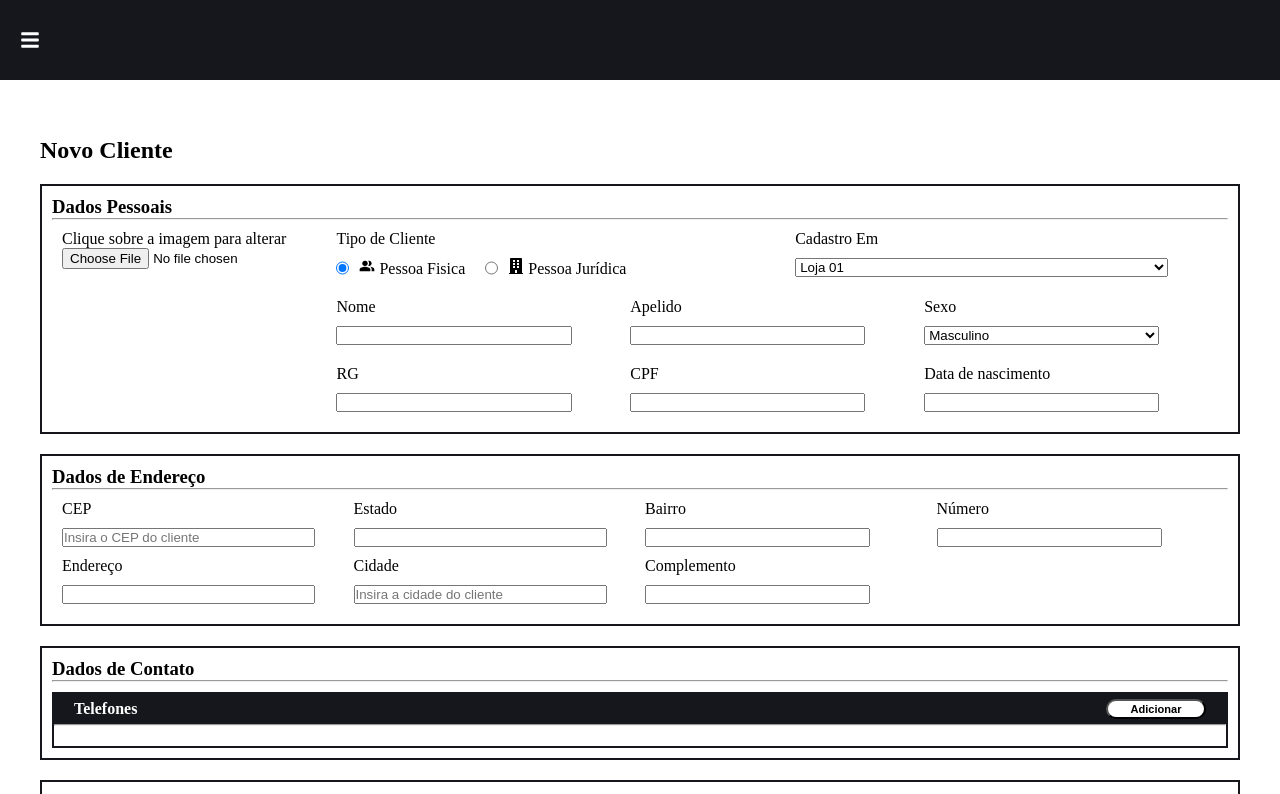
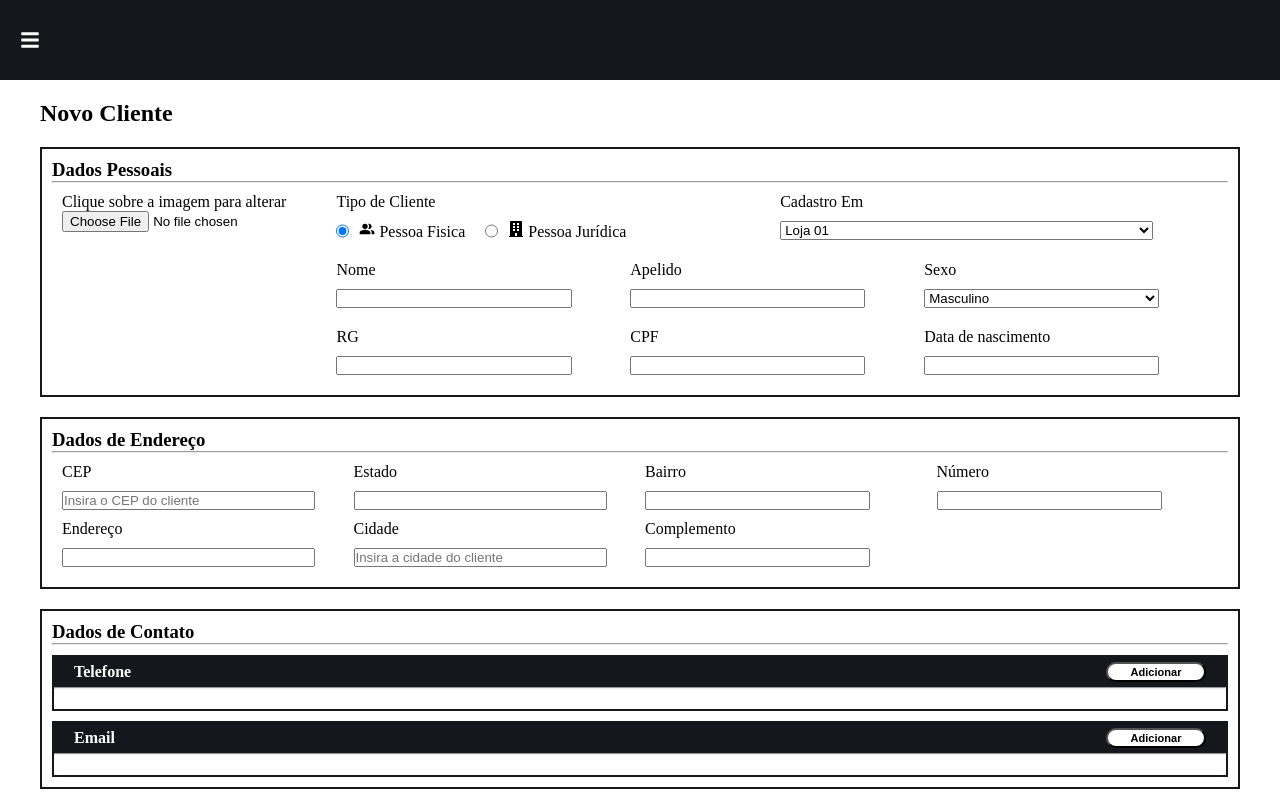
Before and after one commit to slicedcheese1/OticaCrud, a React (Vite) app: page /Sistema/ClienteCadastro in a window 1280 px wide. Shown: the top 794 px of the page. Built offline with nearby package versions, Linux system fonts and the light colour scheme.

Commit message:
card de email

```diff
--- a/src/App.jsx
+++ b/src/App.jsx
@@ -7,7 +7,6 @@ function App() {
   return (
     <>
       <div>
-        <h1>adada</h1>
         <Outlet />
       </div>
     </>
--- a/src/Componentes/ClienteRegistro/CardContatoClienteRegistro.jsx
+++ b/src/Componentes/ClienteRegistro/CardContatoClienteRegistro.jsx
@@ -4,19 +4,32 @@ import './CardContatoClienteRegistro.css'
 import ReactInputMask from 'react-input-mask'
 
 
-const CardContatoClienteRegistro = () => {
+const CardContatoClienteRegistro = (isTelCard) => {
   return (
         <>
     <form className="cardTel" id="form-contato" method="post">
       <div className="num-box">
+        {isTelCard && (
+          <>
             <label for="telefone">Número</label>
-        <ReactInputMask mask={"(99) 99999-9999"} type="tel" name="telefone" id="telefone" />
+            <input mask={"(99) 99999-9999"} type="tel" name="telefone" id="telefone" />
+          </>
+        )}
+        {isTelCard === false && (
+          <>
+            <label for="email">Email</label>
+            <input type="text" name="email" />
+          </>
+        )}
       </div>
       <div className="preferences">
         <div className="preferences-1">
           <input type="checkbox" name="numero-principal" />
           <label for="numero-principal">Principal</label>
         </div>
+
+        {isTelCard  &&
+        <div>
           <div className="preferences-1">
             <input type="checkbox" name="numero-principal" />
             <label for="envio-sms">Habilitar envio de sms</label>
@@ -26,6 +39,8 @@ const CardContatoClienteRegistro = () => {
             <label htmlFor="envio-wpp">Habilitar envio de WhatsApp</label>
           </div>
         </div>
+        }
+      </div>
     </form>
       </>
   )
--- a/src/Componentes/ClienteRegistro/DadosContatoClienteRegistro.jsx
+++ b/src/Componentes/ClienteRegistro/DadosContatoClienteRegistro.jsx
@@ -7,9 +7,14 @@ import CardContatoClienteRegistro from './CardContatoClienteRegistro'
 const DadosContatoClienteRegistro = () => {
 
   const [cardTel, setCardTel] = useState([])
+  const [cardEmail, setCardEmail] = useState([])
 
-  const handleCardContatoAdd = (event) => {
-    setCardTel([...cardTel, <CardContatoClienteRegistro/>]);
+  const addTel = (event) => {
+    setCardTel([...cardTel, <CardContatoClienteRegistro isTelCard= {true} />]);
+  };
+
+  const addEmail = (event) => {
+    setCardEmail([...cardEmail, <CardContatoClienteRegistro isTelCard = {false} />]);
   };
 
   return (
@@ -19,8 +24,8 @@ const DadosContatoClienteRegistro = () => {
         <hr/>
         <div className="card-all-infos">
           <div className="card-name-button">
-              <h4 className='card-name'>Telefones</h4>
-              <button onClick={handleCardContatoAdd} className="add-button-back">
+            <h4 className='card-name'>Telefone</h4>
+            <button onClick={addTel} className="add-button-back">
               <h5 className='add-button'>Adicionar</h5>
             </button>
           </div>
@@ -34,6 +39,24 @@ const DadosContatoClienteRegistro = () => {
           </div>
         </div>
 
+        <div className="card-all-infos">
+          <div className="card-name-button">
+            <h4 className='card-name'>Email</h4>
+            <button onClick={addEmail} className="add-button-back">
+              <h5 className='add-button'>Adicionar</h5>
+            </button>
+          </div>
+          <hr />
+          <div className="card-infos">
+            <ul className='card-list'>
+              {cardEmail.map( card => (
+                <li key={card} >{card}</li>
+              ))}
+            </ul>
+          </div>
+        </div>
+
+
       </div>
       </>
   )
--- a/src/Componentes/ClienteRegistro/DadosPessoaisClienteRegistro.css
+++ b/src/Componentes/ClienteRegistro/DadosPessoaisClienteRegistro.css
@@ -58,7 +58,8 @@
 
 .gp1-2{
     width: 90%;
-    margin-left: 3.5rem;
+    margin-left: 2rem;
+    margin-right: 5rem;
 }
 
 .gp1-1{
```
Lines whose indentation alone changed are shown as unchanged.
